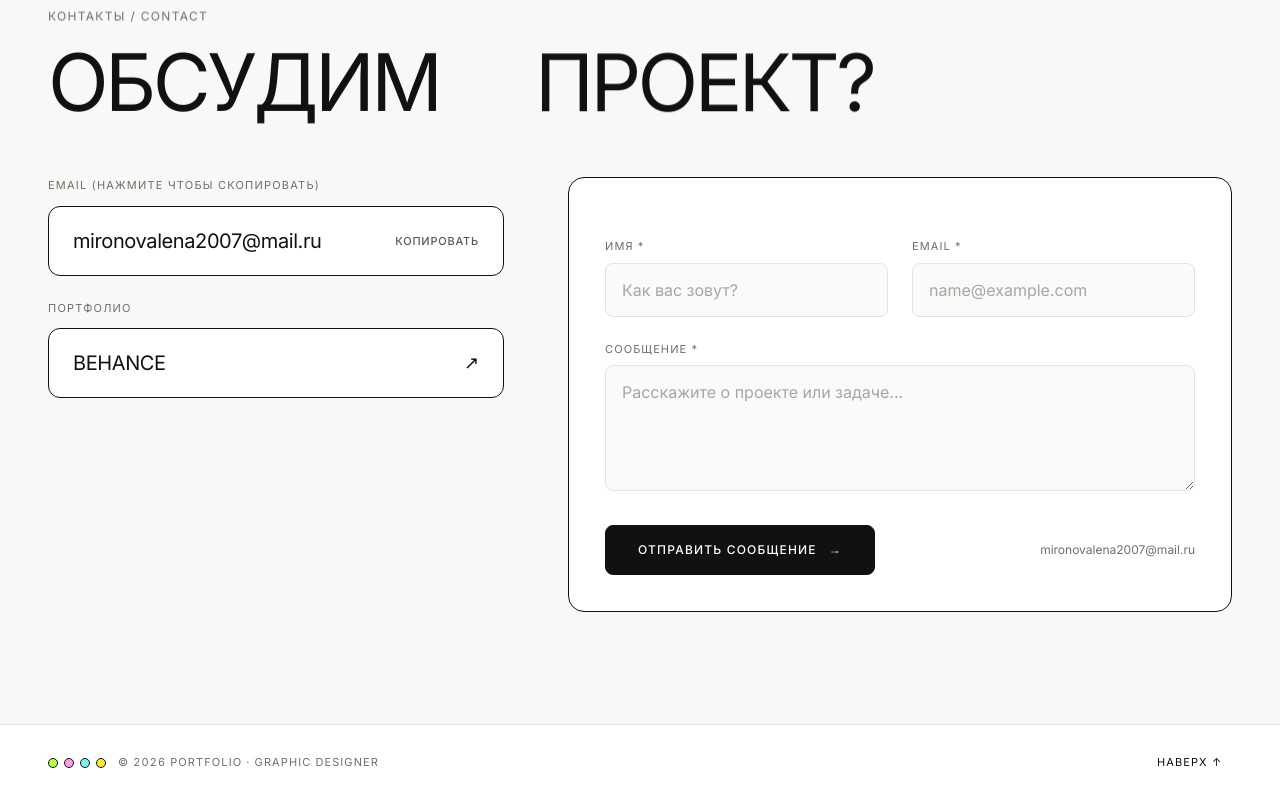
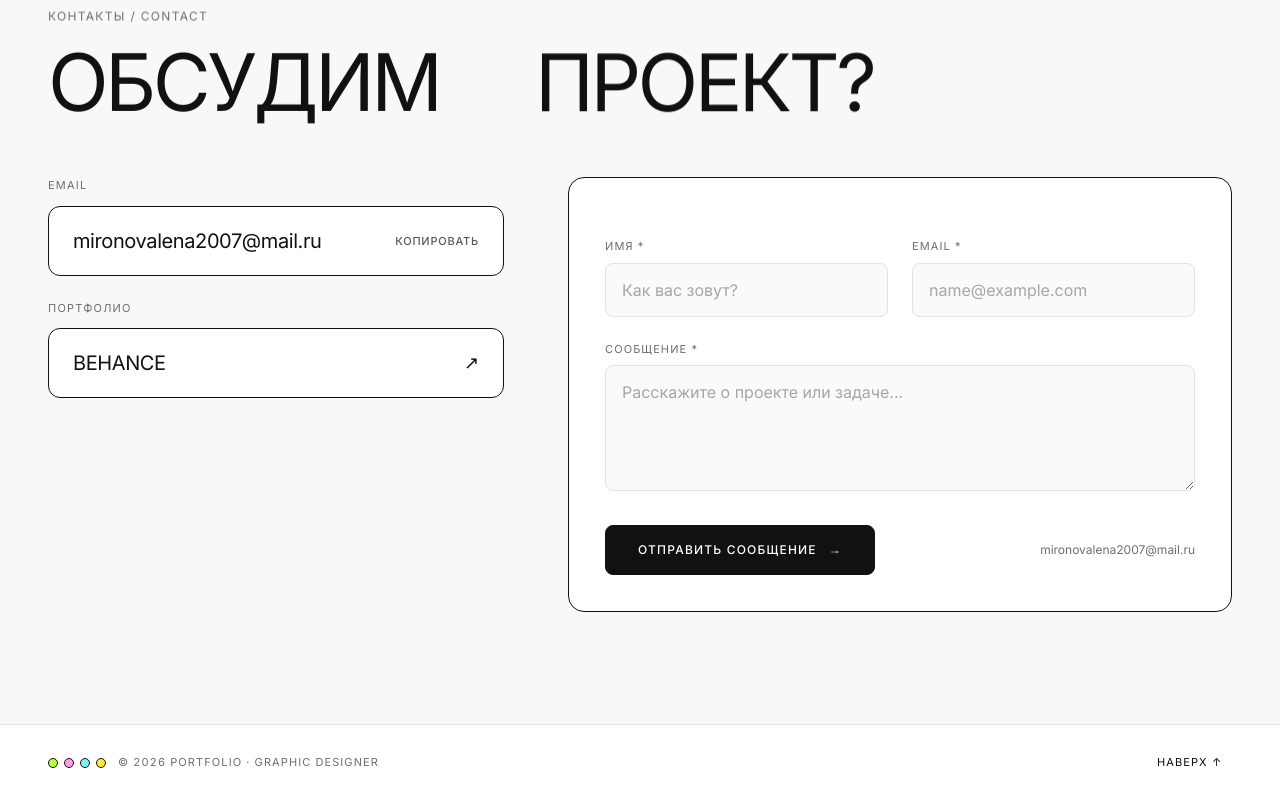
Before and after one commit to tefi9/portfolio2026, a plain HTML site: page index.html in a window 1280 px wide. Shown: the part 3610-4410 px from the top of the page. Drawn offline with nearby package versions, Linux system fonts and the light colour scheme.

Commit message:
Update index.html

```diff
--- a/index.html
+++ b/index.html
@@ -1317,7 +1317,7 @@
           <div class="lg:col-span-5 space-y-6 reveal-up" style="--reveal-delay: 80ms;">
             <div>
               <span class="block text-[11px] font-normal uppercase tracking-[0.11em] text-muted mb-3">
-                EMAIL (НАЖМИТЕ ЧТОБЫ СКОПИРОВАТЬ)
+                EMAIL
               </span>
               <button
                 id="copy-email-btn"
```
